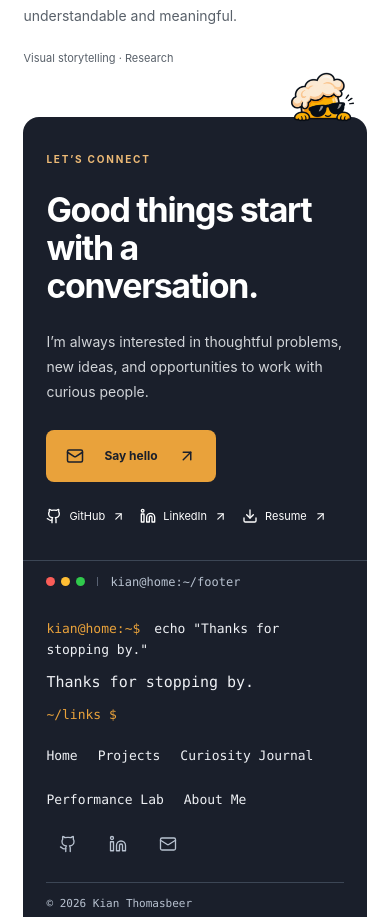
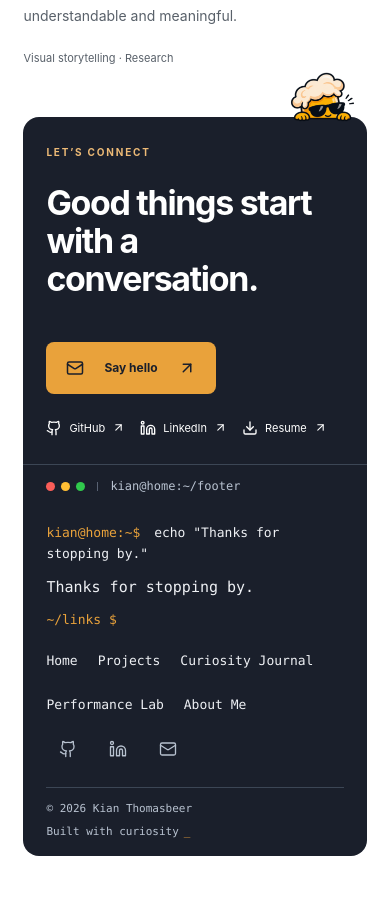
Before and after one commit to MrHim0thy/kianthomasbeer.com, a React (Vite) app: page /#/ in a window 390 px wide. Shown: the part 5527-6444 px from the top of the page. After the commit the page ends 6407 px from the top, so only its background shows below. Built offline with nearby package versions, Linux system fonts and the light colour scheme.

Commit message:
fix footer

```diff
--- a/src/pages/Home.css
+++ b/src/pages/Home.css
@@ -7,10 +7,10 @@
 .home-capability-tools { display: block; margin-top: 21px; font-size: 11px; color: var(--muted); line-height: 1.8; }
 
 /* Contact closes the homepage story. */
-.home-contact { display: grid; grid-template-columns: 1.4fr 1fr; align-items: center; gap: 45px; padding: 60px clamp(24px,4.4vw,62px); margin-inline: -24px; background: var(--navy); color: var(--cream); scroll-margin-top: 30px; border-radius: var(--radius-feature) var(--radius-feature) 0 0; }
+.home-contact { display: grid; grid-template-columns: 1.4fr 1fr; align-items: center; gap: 45px; padding: 40px clamp(24px,4.4vw,62px); margin-inline: -24px; background: var(--navy); color: var(--cream); scroll-margin-top: 30px; border-radius: var(--radius-feature) var(--radius-feature) 0 0; }
 .home-contact .eyebrow { color: #edba76; }
 .home-contact h2 { font-family: var(--font-heading); font-weight: 650; color: #ffffff; font-size: clamp(37px,4.2vw,58px); line-height: 1.12; margin: 24px 0; letter-spacing: -1.6px; }
-.home-contact p { color: var(--home-dark-muted); max-width: 46ch; }
+
 .home-contact-actions { justify-self: end; }
 .home-contact-actions .button { min-height: 52px; background: var(--amber); color: var(--navy); border-color: var(--amber); }
 .home-contact-actions .profile-links { flex-wrap: wrap; gap: 20px; margin-top: 26px; }
@@ -123,7 +123,7 @@
   .home-capabilities { padding-block: 35px 48px; }
   .home-capability-grid { grid-template-columns: 1fr; gap: 26px; }
   .home-capability + .home-capability { border-left: 0; border-top: 1px solid var(--line); padding-left: 0; padding-top: 24px; }
-  .home-contact { grid-template-columns: 1fr; padding: 35px 23px; gap: 26px; }
+  .home-contact { grid-template-columns: 1fr; padding: 28px 23px; gap: 20px; }
   .home-contact h2 { font-size: clamp(33px,8.7vw,44px); letter-spacing: -1.3px; }
   .home-contact-actions { justify-self: start; }
   .home-contact-actions .profile-links { gap: 15px; }
--- a/src/pages/Home.tsx
+++ b/src/pages/Home.tsx
@@ -62,7 +62,7 @@ export default function Home() {
 
       <div className="home-buddy-boundary"><BeerBuddy variant="peeking" /></div>
       <section className="home-contact" id="contact" aria-labelledby="contact-title">
-        <div><div className="eyebrow">LET’S CONNECT</div><h2 id="contact-title">Good things start<br />with a conversation.</h2><p>I’m always interested in thoughtful problems, new ideas, and opportunities to work with curious people.</p></div>
+        <div><div className="eyebrow">LET’S CONNECT</div><h2 id="contact-title">Good things start<br />with a conversation.</h2></div>
         <div className="home-contact-actions"><a className="button primary" href={`mailto:${profile.email}`}><Mail size={18} /> Say hello <ArrowUpRight size={18} /></a><ProfileLinks /></div>
       </section>
     </div>
```
